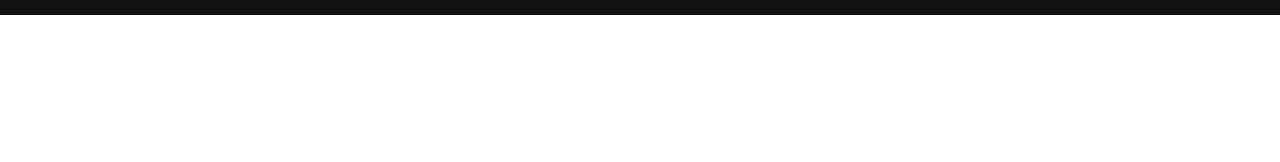
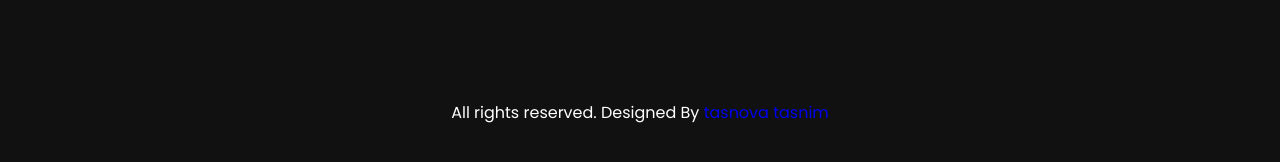
Before and after one commit to Tasnova012/CSE-0402_E-commerce-lab, a plain HTML site: page final report presentation and code of project/my protfolio projcet code/index.html in a window 1280 px wide. Shown: the part 6680-6842 px from the top of the page. Before the commit the page ends 6695 px from the top, so only its background shows below. Drawn offline with nearby package versions, Linux system fonts and the light colour scheme; files whose address does not match are found by name.

Commit message:
Update index.html

```diff
--- a/final report presentation and code of project/my protfolio projcet code/index.html
+++ b/final report presentation and code of project/my protfolio projcet code/index.html
@@ -304,7 +304,11 @@
         <script src="script.js"></script>
 
         <!-- social Section Ends Here -->
-
+<section class="footer">
+        <div class="container text-center">
+            <p>All rights reserved. Designed By <a href="#">tasnova tasnim</a></p>
+        </div>
+    </section>
 
 </body>
 
```
